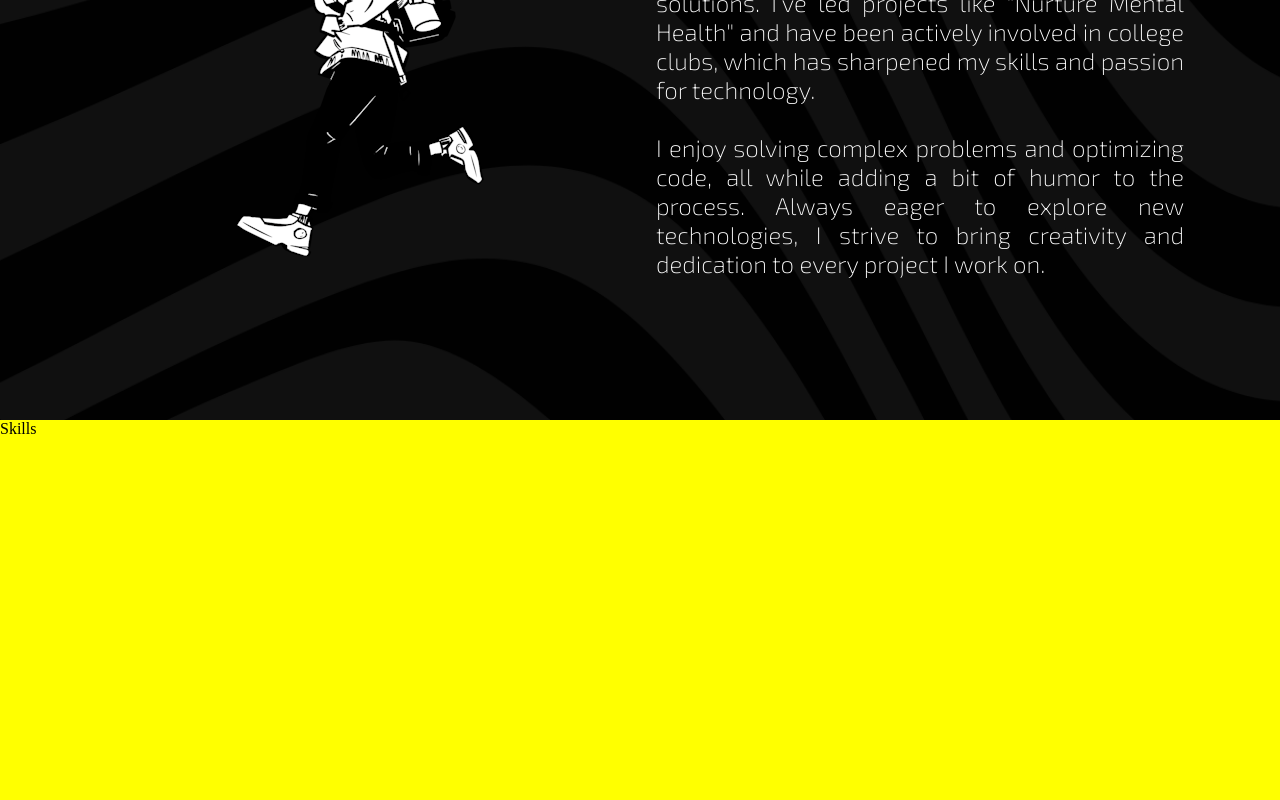
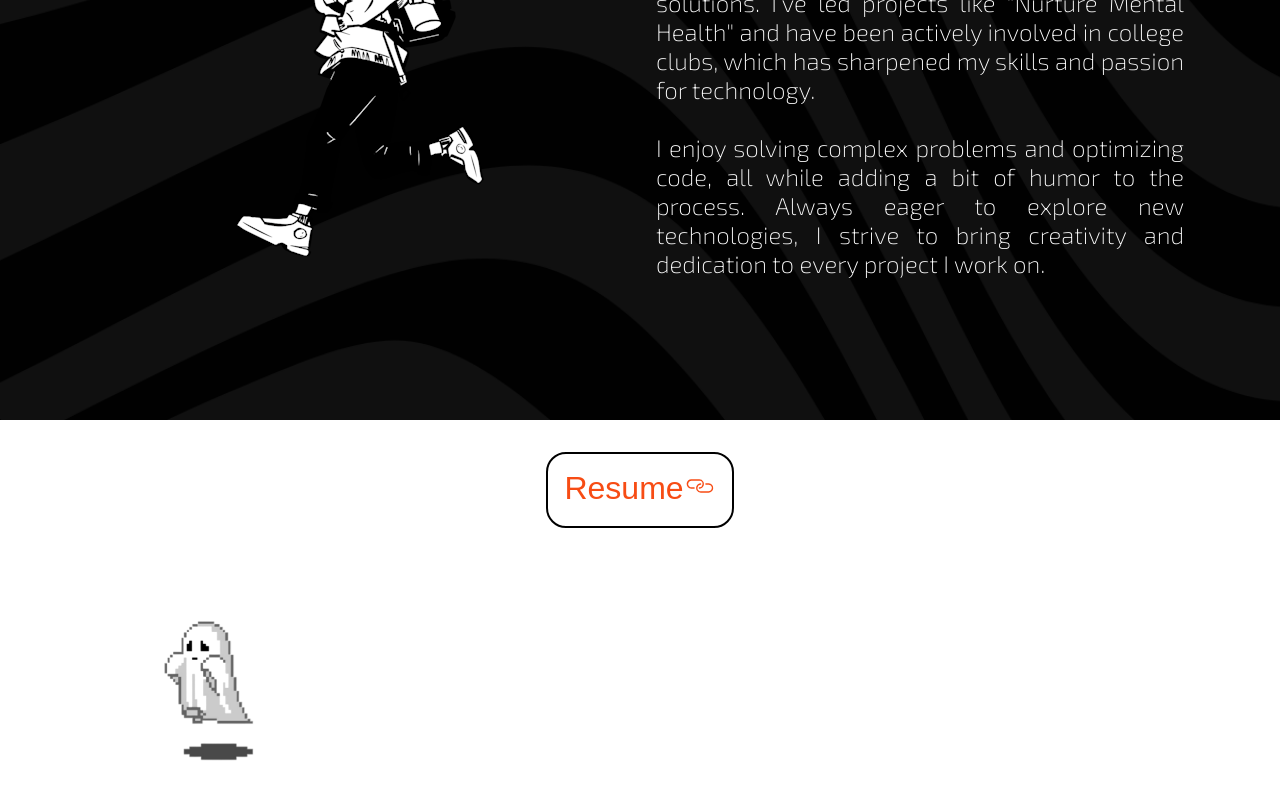
Before and after one commit to kherkatary/dev-portfolio, a React (Vite) app: page / in a window 1280 px wide. Shown: the part 1180-1980 px from the top of the page. Built offline with nearby package versions, Linux system fonts and the light colour scheme; a web font is replaced by a local one.

Commit message:
added resume button and ghost

```diff
--- a/src/App.tsx
+++ b/src/App.tsx
@@ -3,7 +3,7 @@ import reactLogo from './assets/react.svg'
 import viteLogo from '/vite.svg'
 import { ParallaxProvider } from 'react-scroll-parallax';
 import './App.css'
-import { About, Hero, Navbar, Skills, } from './Components'
+import { About, Hero, Navbar, Resume, Skills, } from './Components'
 
 function App() {
   const [count, setCount] = useState(0)
@@ -15,7 +15,8 @@ function App() {
 
       <Hero/>
       <About/>
-      <Skills/>
+      {/* <Skills/> */}
+      <Resume/>
 
       </ParallaxProvider>
     </>
--- /dev/null
+++ b/src/Components/Resume/Resume.module.scss
@@ -0,0 +1,54 @@
+.container{
+    height: 50vh;
+    position: relative;
+    overflow: hidden;
+    padding-top:2rem ;
+
+    a{
+        text-decoration: none;
+
+    }
+
+    .btn{
+        display: flex;
+        justify-content: center;
+        padding: 1rem;
+        font-family: var(--comic-font);
+        color: rgb(247, 76, 20);
+        border: 2px solid black;
+        border-radius: 20px ;
+        width: fit-content;
+        margin: auto;
+        font-size: 2rem;
+        transition: all;
+        cursor: pointer;
+    }
+
+    .ghost{
+        position: absolute;
+        height: 10rem;
+        bottom: 0;
+        right:0;
+        // transform: translateY(-50%);
+        animation: moveAndFlip 20s infinite;
+    }
+
+}
+
+@keyframes moveAndFlip {
+    0% {
+      right: 0;
+      transform: translateY(-50%) scaleX(1);
+    }
+    50% {
+      right: calc(100% - 120px); /* Moves the item to the left edge */
+      transform: translateY(-50%) scaleX(1);
+    }
+    51% {
+      transform: translateY(-50%) scaleX(-1); /* Flips the image */
+    }
+    100% {
+      right: 0;
+      transform: translateY(-50%) scaleX(-1); /* Flipped image returns */
+    }
+  }
--- /dev/null
+++ b/src/Components/Resume/Resume.tsx
@@ -0,0 +1,18 @@
+import React from 'react'
+import styles from './Resume.module.scss'
+import { CiLink } from "react-icons/ci";
+const Resume = () => {
+    return (
+        <div className={styles.container}>
+            <a href="https://bit.ly/kherkataryresume">
+
+
+            <div className={styles.btn}>Resume <div> <CiLink /> </div> </div>
+
+            </a>
+            <img className={styles.ghost} src="/ghost.png" alt="" />
+        </div>
+    )
+}
+
+export default Resume
--- a/src/Components/index.tsx
+++ b/src/Components/index.tsx
@@ -2,4 +2,5 @@ import Hero from "./Hero/Hero"
 import Navbar from "./Navbar/Navbar"
 import About from "./About/About"
 import Skills from "./Skills/Skills"
-export {Hero,Navbar, About, Skills}
+import Resume from "./Resume/Resume"
+export {Hero,Navbar, About, Skills,Resume}
```
Also changed, not shown: public/ghost.png (added).
